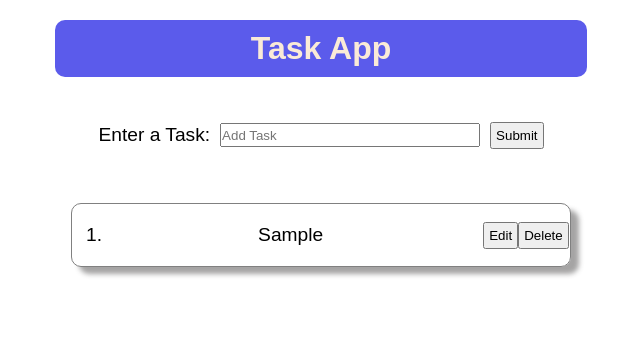
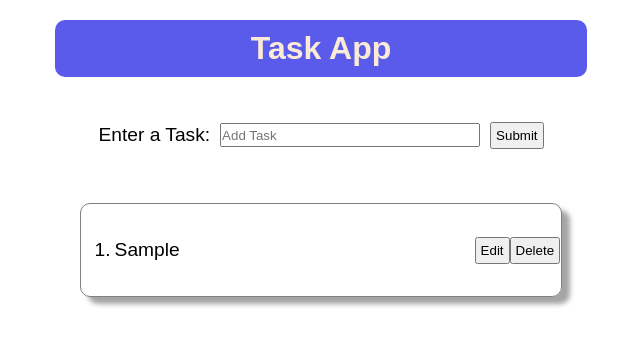
Before and after one commit to SalamanderCtesiphon/todo-list-react-app, a React (Create React App) app: page / in a window 1280 px wide. Both pictures are taken after typing "Sample" into the empty fields and a click on the button "Submit". Shown: the top 346 px of the page, without its empty margins (319-959 px from the left). Built offline with nearby package versions, Linux system fonts and the light colour scheme.

Commit message:
tweeked the style a little

```diff
--- a/src/App.css
+++ b/src/App.css
@@ -40,6 +40,9 @@ ul {
   margin: 10px;
   font-size: larger;
   width: 40vw;
+  display: flex;
+  flex-direction: column;
+  align-items: center;
 }
 
 li {
@@ -53,6 +56,8 @@ li {
   box-shadow: 8px 7px 5px rgba(47, 43, 43, 0.432);
   min-height: 50px;
   padding-left: 14px;
+  width: 36vw;
+  height: 10vh;
 }
 
 button {
@@ -80,3 +85,12 @@ input {
 .formItem {
   margin: 6px;
 }
+
+.textBox {
+  display: flex;
+  flex-direction: column;
+  justify-content: flex-start;
+  align-items: flex-start;
+  width: 100%;
+  padding-left: 4px;
+}
--- a/src/components/Overview.js
+++ b/src/components/Overview.js
@@ -4,6 +4,9 @@ const Overview = ({ tasks, deleteTask, todoEditing , setEditingText, submitEdits
   return (
     <div>
       <ul>
+        { tasks.length === 0 &&
+          <li>No more tasks to do</li>
+        }
         {tasks.map((task) => (
           <li className='formItem' key={task.id}>
               {tasks.indexOf(task) + 1}.{' '}
@@ -13,7 +16,7 @@ const Overview = ({ tasks, deleteTask, todoEditing , setEditingText, submitEdits
                   onChange= {(e) => setEditingText(e.target.value)}
                 />
               ) : (
-                <div>{task.text}</div>
+                <div className="textBox">{task.text}</div>
               )}
               <div className="btnBox">
                 {task.id === todoEditing ? (
```
